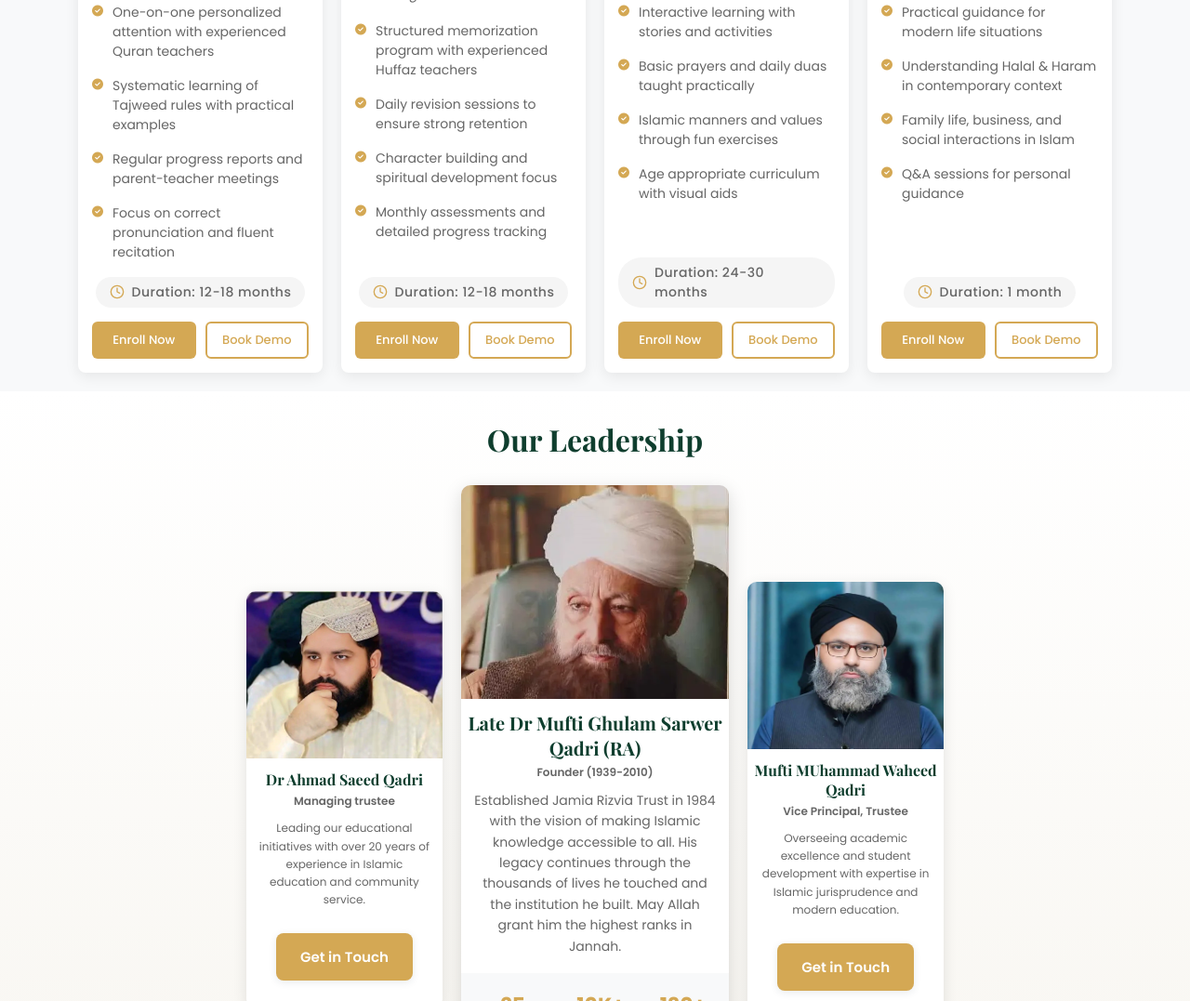
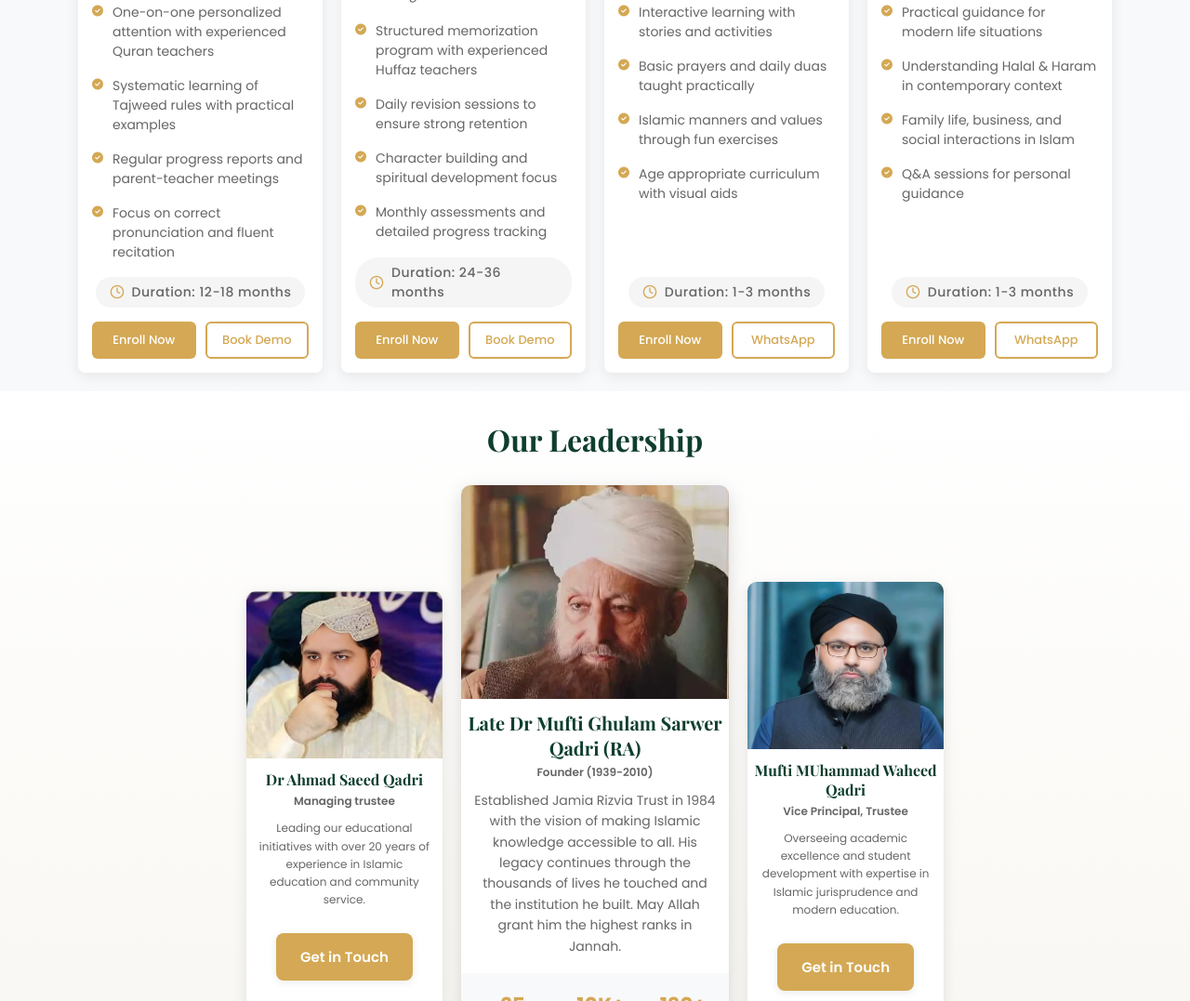
Before and after one commit to zakaurrehman786/JamiaRizviaTrust, a website built with Vite: page index.html in a window 1280 px wide. Shown: the part 1834-2911 px from the top of the page at 93% size. Built offline with nearby package versions, Linux system fonts and the light colour scheme.

Commit message:
coruse ui update 2

```diff
--- a/index.html
+++ b/index.html
@@ -197,11 +197,6 @@
             </span>
             <p class="course-intro">Begin your child's confident Quran journey with clear Tajweed, fluent recitation, and monthly progress reports.</p>
 
-            <!-- <p class="course-description">
-              A guided journey to read the Quran correctly and beautifully
-              learning proper pronunciation, fluency, and developing a deep love
-              for the words of Allah.
-            </p> -->
             <ul class="course-content">
               <li><i class="fas fa-check-circle"></i> One-on-one personalized attention with experienced Quran teachers</li>
               <li><i class="fas fa-check-circle"></i> Systematic learning of Tajweed rules with practical examples</li>
@@ -239,11 +234,7 @@
             </span>
             <p class="course-intro">A structured memorization path with weekly revision, discipline routines, and spiritual coaching for lasting retention.</p>
 
-            <!-- <p class="course-description">
-              A sacred journey to memorize the Quran with heart and soul
-              strengthening faith, discipline, and building a lifelong
-              connection with Allah.
-            </p> -->
+
             <ul class="course-content">
               <li><i class="fas fa-check-circle"></i> Structured memorization program with experienced Huffaz teachers</li>
               <li><i class="fas fa-check-circle"></i> Daily revision sessions to ensure strong retention</li>
@@ -253,7 +244,7 @@
             <p class="course-duration">
               <span class="duration-label">
                 <svg xmlns="http://www.w3.org/2000/svg" viewBox="0 0 24 24" fill="none" stroke="currentColor" stroke-width="2" stroke-linecap="round" stroke-linejoin="round"><circle cx="12" cy="12" r="10"/><path d="M12 6v6l4 2"/></svg>
-                Duration: 12-18 months
+                Duration: 24-36 months
               </span>
             </p>
             <div class="course-actions">
@@ -281,11 +272,7 @@
             </span>
             <p class="course-intro">Fun, age-appropriate lessons on prayer, duas, manners, and stories that build love for deen and good character.</p>
 
-            <!-- <p class="course-description">
-              A fun and inspiring course that teaches children prayer, manners,
-              and daily duas through engaging stories and lessons building love
-              for Allah and His Prophet (PBUH).
-            </p> -->
+
             <ul class="course-content">
               <li><i class="fas fa-check-circle"></i> Interactive learning with stories and activities</li>
               <li><i class="fas fa-check-circle"></i> Basic prayers and daily duas taught practically</li>
@@ -295,7 +282,7 @@
             <p class="course-duration">
               <span class="duration-label">
                 <svg xmlns="http://www.w3.org/2000/svg" viewBox="0 0 24 24" fill="none" stroke="currentColor" stroke-width="2" stroke-linecap="round" stroke-linejoin="round"><circle cx="12" cy="12" r="10"/><path d="M12 6v6l4 2"/></svg>
-                Duration: 24-30 months
+                Duration: 1-3 months
               </span>
             </p>
             <div class="course-actions">
@@ -306,9 +293,9 @@
                 >Enroll Now</a
               >
               <a
-                href="/book-demo.html"
+                href="https://wa.me/+923242211217?text=I'm interested in enrolling in the Roots of Islam course."
                 class="demo-btn"
-                >Book Demo</a
+                >WhatsApp</a
               >
             </div>
           </div>
@@ -323,12 +310,6 @@
             </span>
             <p class="course-intro">Practical Islamic guidance for daily life — family, business, and modern dilemmas explained simply and sincerely.</p>
 
-            <!-- <p class="course-description">
-              A practical and spiritual course for adults to understand how
-              Islam guides every part of life helping you build a life of
-              balance, wisdom, and purpose by living Islam with knowledge and
-              sincerity.
-            </p> -->
             <ul class="course-content">
               <li><i class="fas fa-check-circle"></i> Practical guidance for modern life situations</li>
               <li><i class="fas fa-check-circle"></i> Understanding Halal & Haram in contemporary context</li>
@@ -338,7 +319,7 @@
             <p class="course-duration">
               <span class="duration-label">
                 <svg xmlns="http://www.w3.org/2000/svg" viewBox="0 0 24 24" fill="none" stroke="currentColor" stroke-width="2" stroke-linecap="round" stroke-linejoin="round"><circle cx="12" cy="12" r="10"/><path d="M12 6v6l4 2"/></svg>
-                Duration: 1 month
+                Duration: 1-3 months
               </span>
             </p>
             <div class="course-actions">
@@ -349,9 +330,9 @@
                 >Enroll Now</a
               >
               <a
-                href="/book-demo.html"
+                href="https://wa.me/+923242211217?text=I'm interested in enrolling in the Fiqh ul Hayat course."
                 class="demo-btn"
-                >Book Demo</a
+                >WhatsApp</a
               >
             </div>
           </div>
```
